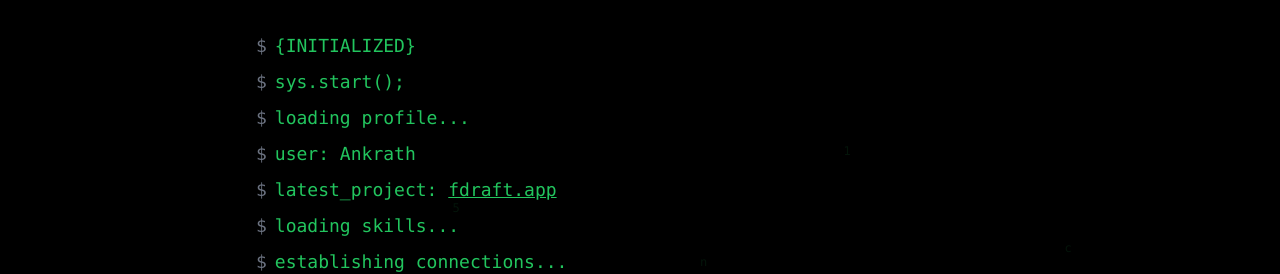
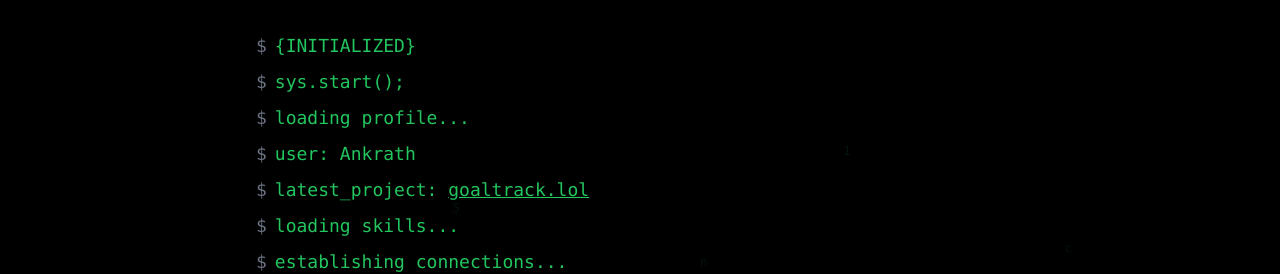
Before and after one commit to Ankrath/ankrath-dev, a React (Vite) app: page / in a window 1280 px wide. Shown: the top 274 px of the page. Built offline with nearby package versions, Linux system fonts and the light colour scheme.

Commit message:
Updates latest project

```diff
--- a/src/App.tsx
+++ b/src/App.tsx
@@ -24,12 +24,12 @@ const App = () => {
     <>
       latest_project:{' '}
       <a
-        href='https://fdraft.app'
+        href='https://goaltrack.lol'
         target='_blank'
         rel='noopener noreferrer'
         className='hover:text-green-400 transition-colors underline'
       >
-        fdraft.app
+        goaltrack.lol
       </a>
     </>,
     'loading skills...',
```
